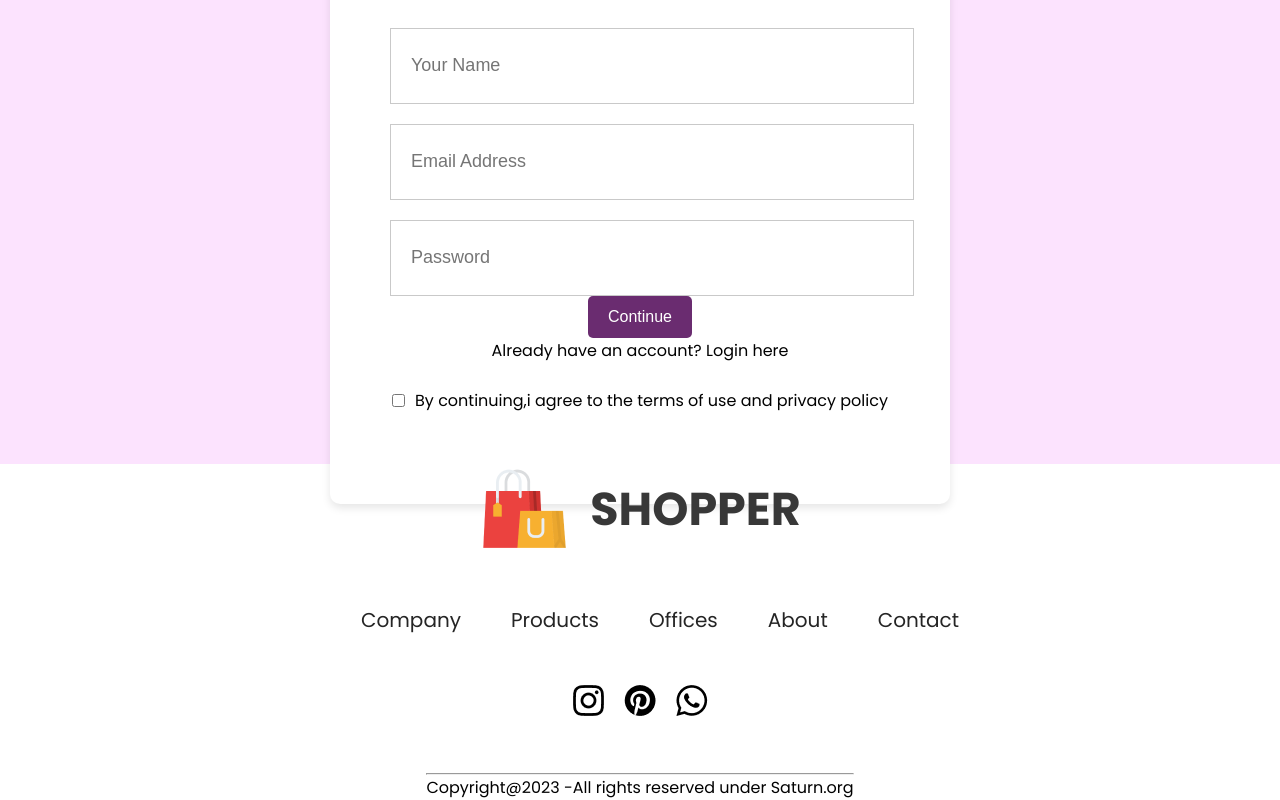
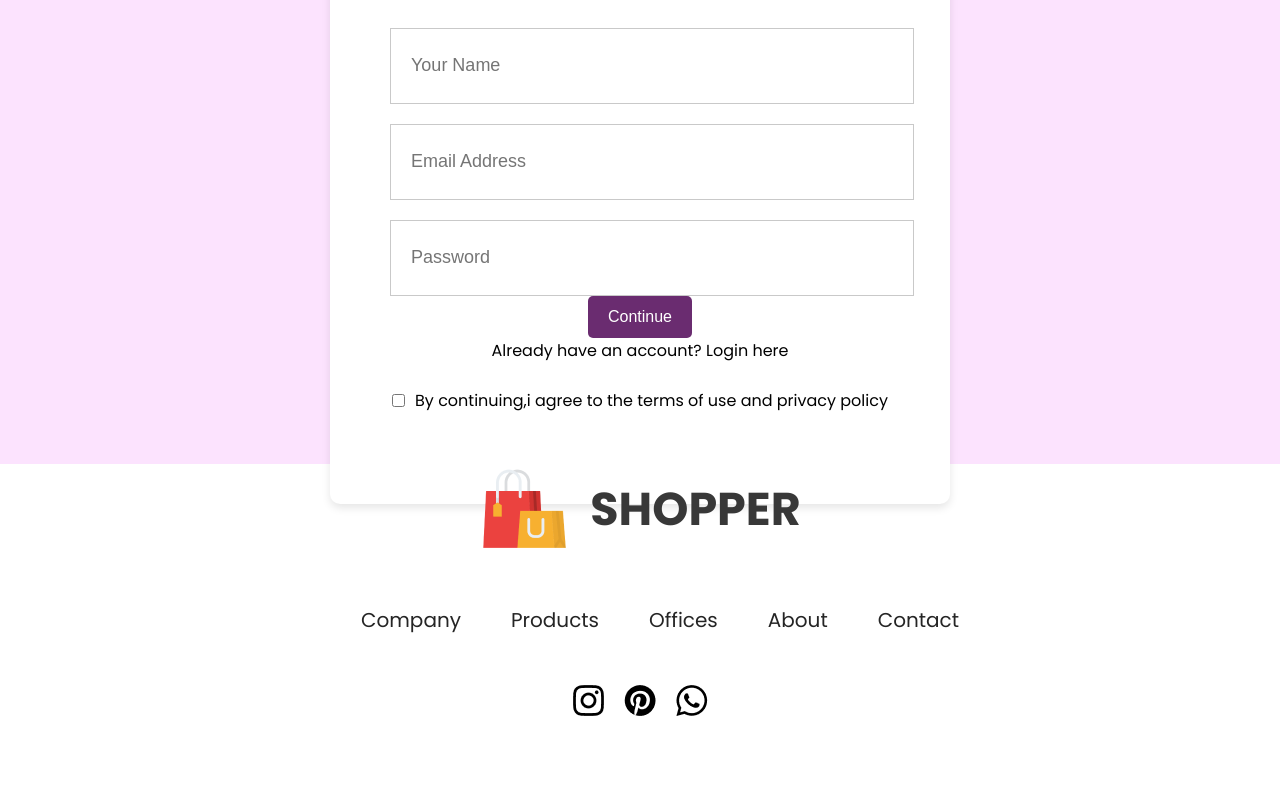
Before and after one commit to Shashikumar-ezhilarasu/E-commerce-frontend, a React (Create React App) app: page /login in a window 1280 px wide. Shown: the part 355-1155 px from the top of the page. After the commit the page ends 1078 px from the top, so only its background shows below. Built offline with nearby package versions, Linux system fonts and the light colour scheme.

Commit message:
added changes in assets

```diff
--- a/src/Components/Footer/Footer.jsx
+++ b/src/Components/Footer/Footer.jsx
@@ -30,12 +30,11 @@ const Footer = () => {
             <img src={whatsapp_icon} alt="" />
         </div>
       </div>
-      <div className="footer-copy-right">
-        <hr />
-        <p>Copyright@2023 -All rights reserved under Saturn.org</p>
-      </div>
+
     </div>
   )
 }
 
 export default Footer
+
+//impoting the necesaary files
```
